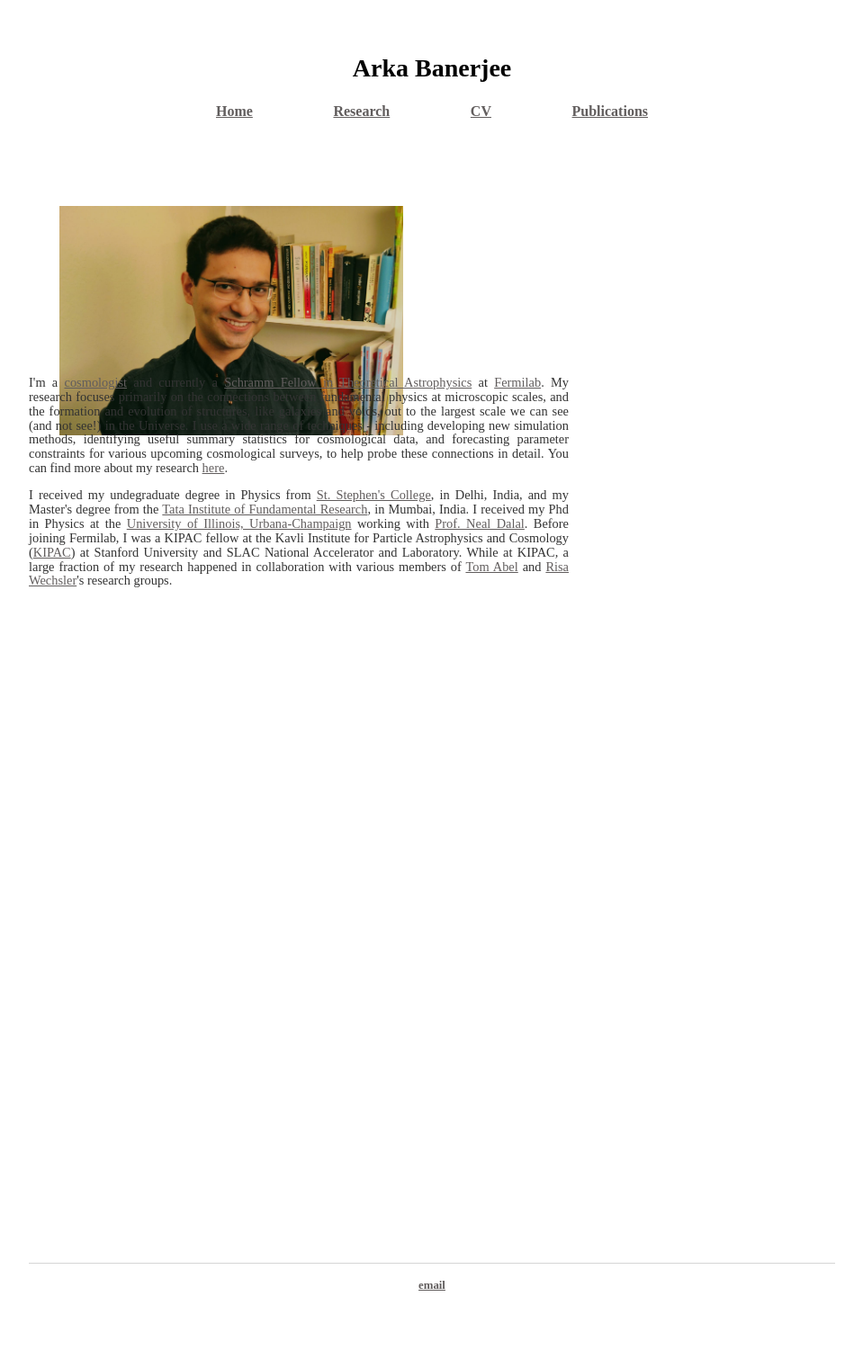
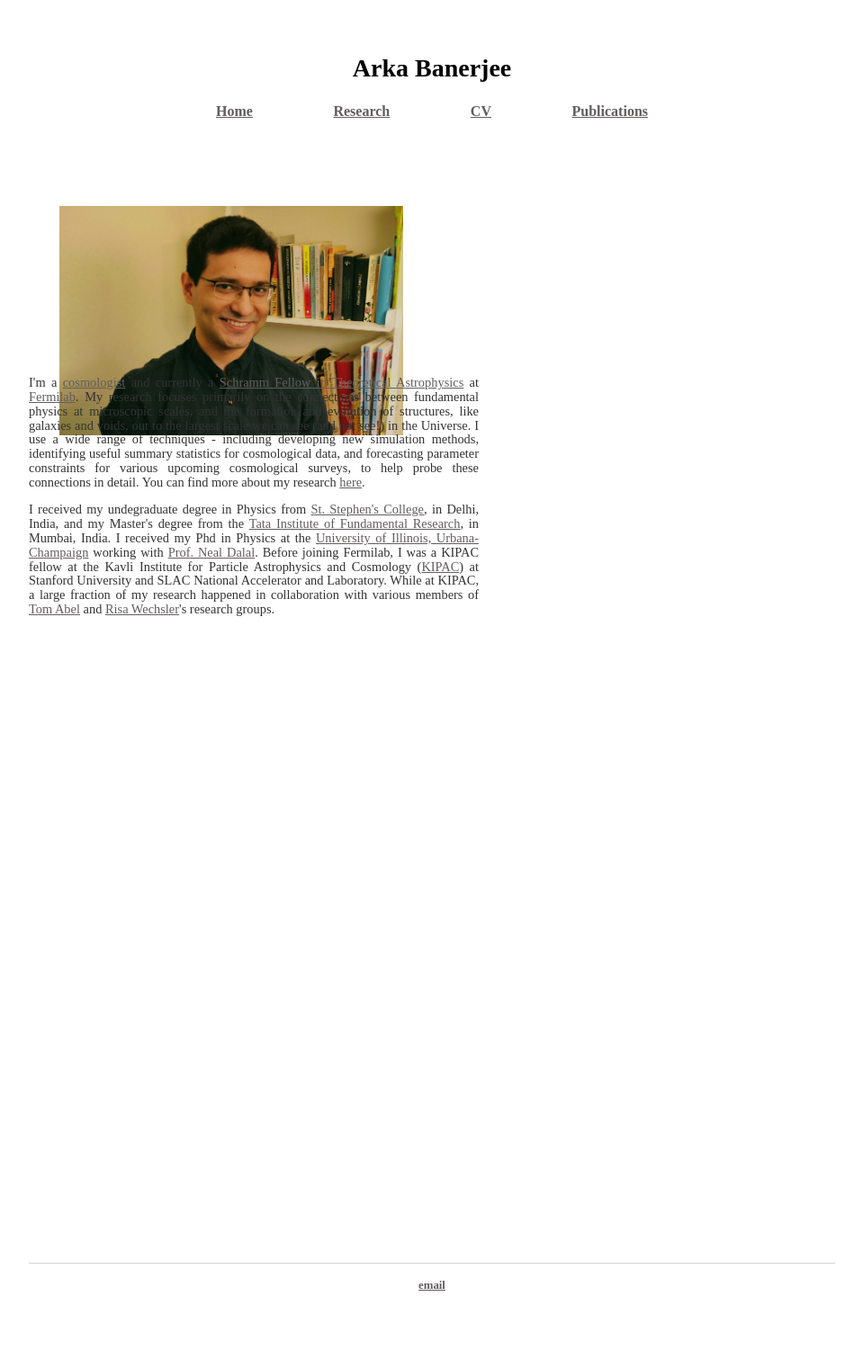
Before and after one commit to arkabanerjee/arkabanerjee.github.io, a Jekyll site: the page built from index.html, in a window 1280 px wide. Shown: the whole page at 90% size, without its empty margins (160-1119 px from the left). Built offline with Jekyll 4.4.1, drawn with Linux system fonts in a browser that asks for light colours.

Commit message:
Minor edit

```diff
--- a/index.html
+++ b/index.html
@@ -12,7 +12,7 @@ title: Arka Banerjee
 				<p>&nbsp;</p>
 				<img src="arka.jpg" class="center">
 			</div>
-			<div style="width: 600px;  height: 1000px;">
+			<div style="width: 500px;  height: 1000px;">
 				<p align=”justify”>
 					I'm a <a href = "https://en.wikipedia.org/wiki/Physical_cosmology">cosmologist</a> and currently a <a href="https://www.fnal.gov/pub/forphysicists/fellowships/david_schramm/theoretical/index.html">Schramm Fellow in Theoretical Astrophysics</a> at <a href = https://www.fnal.gov/>Fermilab</a>. My research focuses primarily on the connections between fundamental physics at microscopic scales, and the formation and evolution of structures, like galaxies and voids, out to the largest scale we can see (and not see!) in the Universe. I use a wide range of techniques - including developing new simulation methods, identifying useful summary statistics for cosmological data, and forecasting parameter constraints for various upcoming cosmological surveys, to help probe these connections in detail. You can find more about my research <a href="/research">here</a>.</p>
 					<p align=”justify”>I received my undegraduate degree in Physics from <a href="https://www.ststephens.edu/">St. Stephen's College</a>, in Delhi, India, and my Master's degree from the <a href="https://www.tifr.res.in/">Tata Institute of Fundamental Research</a>, in Mumbai, India. I received my Phd in Physics at the <a href="https://physics.illinois.edu/">University of Illinois, Urbana-Champaign</a> working with <a href="http://www.perimeterinstitute.ca/people/neal-dalal">Prof. Neal Dalal</a>. Before joining Fermilab, I was a KIPAC fellow at the Kavli Institute for Particle Astrophysics and Cosmology (<a href="https://kipac.stanford.edu/">KIPAC</a>) at Stanford University and SLAC National Accelerator and Laboratory. While at KIPAC, a large fraction of my research happened in collaboration with various members of <a href="https://tomabel.org/Home/Welcome.html">Tom Abel</a> and <a href="https://www.risawechsler.com/">Risa Wechsler</a>'s research groups.
```
